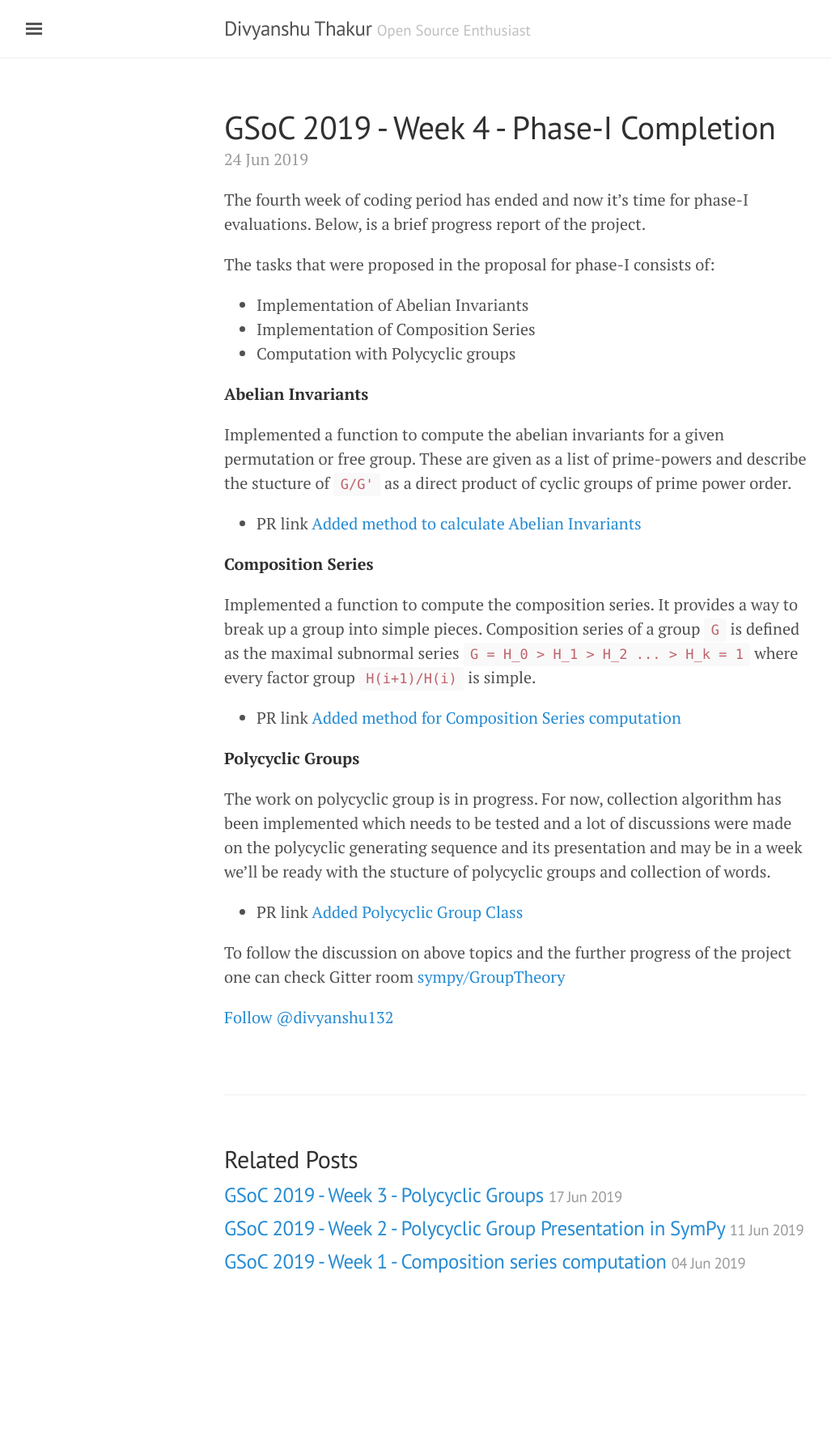
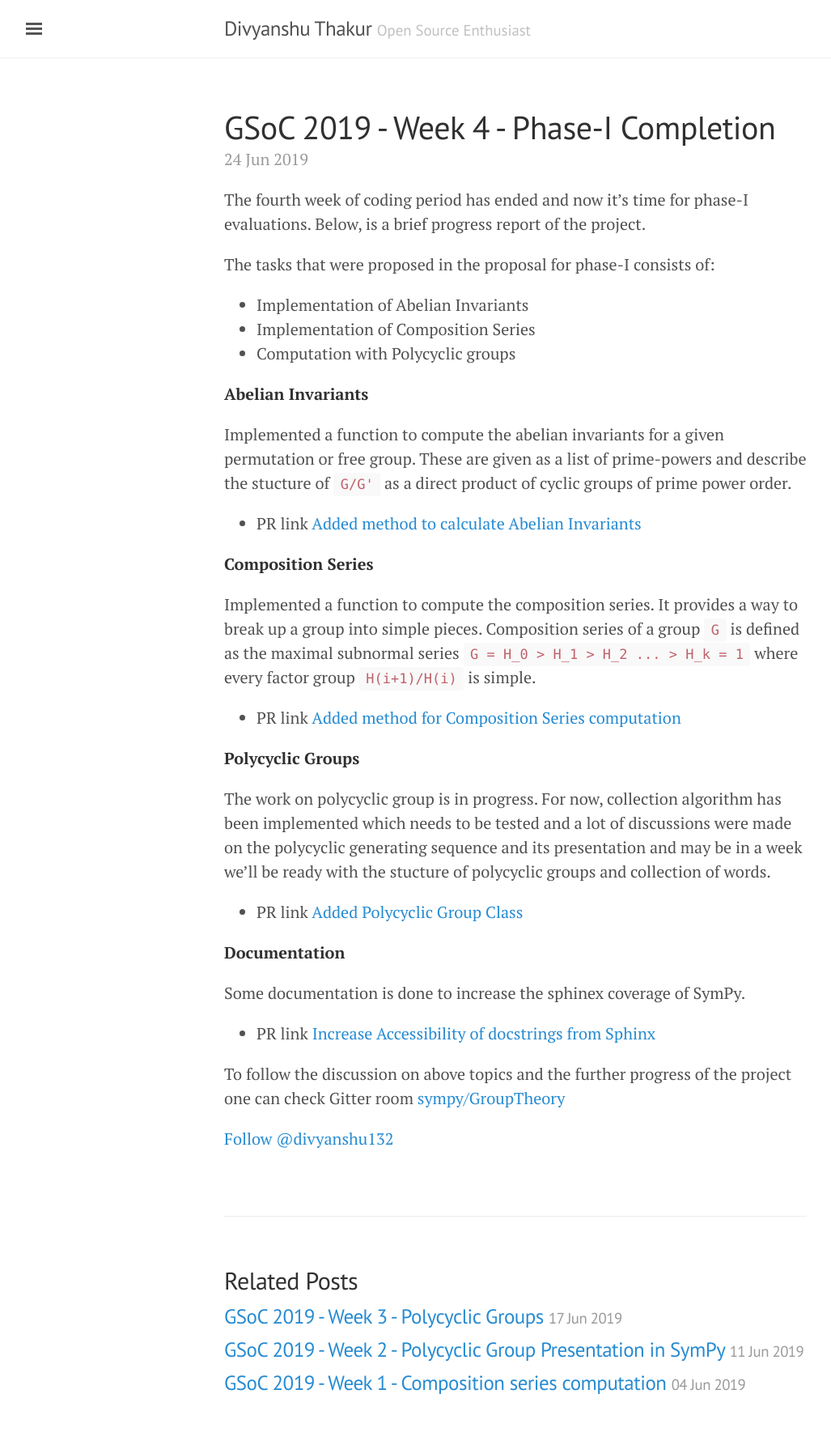
Before and after one commit to divyanshu132/divyanshu132.github.io, a Jekyll site: the page built from _posts/2019-06-24-gsoc-week-4.md, in a window 1280 px wide. Shown: the whole page at 81% size, without its empty margins (3-1030 px from the left). Built offline with Jekyll 4.4.1, drawn with Linux system fonts in a browser that asks for light colours; comment, search, counter and statistics services are not loaded; before the commit the page ends 1635 px from its top, so only the background shows below that.

Commit message:
Phase-I Completion

```diff
--- a/_posts/2019-06-24-gsoc-week-4.md
+++ b/_posts/2019-06-24-gsoc-week-4.md
@@ -30,4 +30,10 @@ The work on polycyclic group is in progress. For now, collection algorithm has b
 
  - PR link [Added Polycyclic Group Class](https://github.com/sympy/sympy/pull/16991)
 
+**Documentation**
+
+Some documentation is done to increase the sphinex coverage of SymPy.
+
+ - PR link [Increase Accessibility of docstrings from Sphinx](https://github.com/sympy/sympy/pull/16809)
+
 To follow the discussion on above topics and the further progress of the project one can check Gitter room [sympy/GroupTheory](https://gitter.im/sympy/GroupTheory)
```
